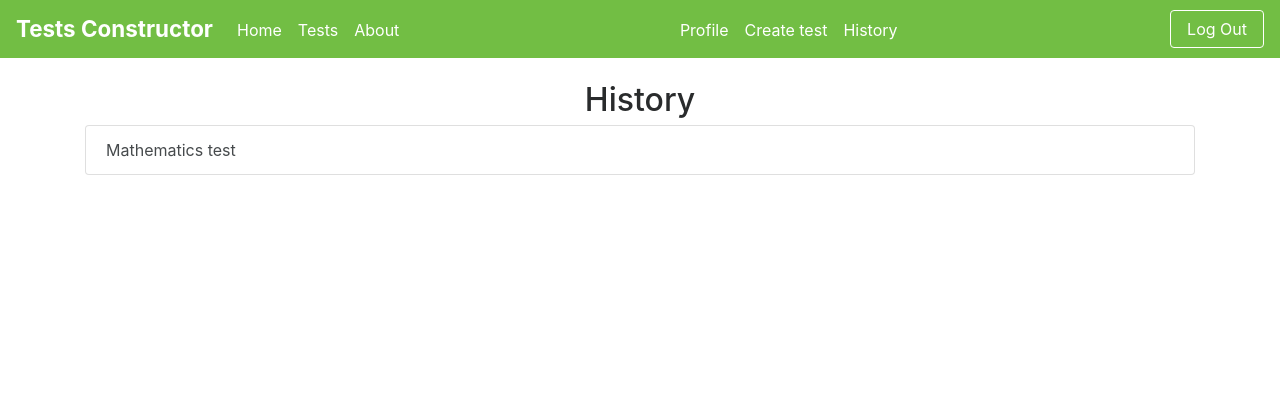
After one commit to AndriyHatsyur/final_project, a Flask app: page /history/all in a window 1280 px wide. The commit adds this page. Shown: the top 420 px of the page. Run offline with Flask 2, Linux system fonts and the light colour scheme; a user stored in the database is signed in; some libraries are stand-ins or nearby versions.

Commit message:
add history page

```diff
--- a/application.py
+++ b/application.py
@@ -200,42 +200,94 @@ def createTest(test):
 @app.route('/test/<name>', methods=["GET", "POST"])
 def startTest(name):
 
-    test = Test.get(Test.name == name)
-    question = Questions.select().where(Questions.test == test, Questions.number == request.args.get("q"))
+	if not 'user_id' in session:
+		return redirect(url_for('login'))
 
-    count = Questions.select().where(Questions.test == test).count()
+	test = Test.get(Test.name == name)
 
-    if int(request.args.get("q")) > count:
+	try:
+		History.get(History.test == test.id, History.user == session["user_id"], History.end == True)
+		return render_template('startTest.html', test=test, error=True)
 
-    	return redirect(url_for('result', test=test.name))
+	except:
+	    count = Questions.select().where(Questions.test == test).count()
+
+	    if int(request.args.get("q")) > count:
+
+	    	history = History.create(test = test,\
+	    							 end = True,\
+	    							 user = session["user_id"])
+	    	history.save()
+
+	    	return redirect(url_for('result', test=test.name))
+
+	    q=int(request.args.get("q"))
+
+	    if request.form.get("answer"):
+	    	score = 0
+
+	    	if int(request.form.get("answer")) == test.questions[q-1].answer:
+	    		score = test.questions[q-1].score
+
+	    	history = History.create(test = test,\
+	    							 question = test.questions[q-1],\
+	    							 score = score,\
+	    							 user = session["user_id"])
+	    	history.save()
+
+	    	return redirect(url_for('startTest', name=test.name, q=q+1))
+
+	    return render_template('startTest.html', test=test, i=q-1)
 
 
-    if request.form.get("answer"):
-    	score = 0
+@app.route('/result/<test>')
+def result(test):
 
-    	if int(request.form.get("answer")) == question[0].answer:
-    		score = question[0].score
+	if not 'user_id' in session:
+		return redirect(url_for('login'))
 
-    	history = History.create(test = test.id,\
-    							 questions = question[0].id,\
-    							 answer = score,\
-    							 user = session["user_id"])
-    	history.save()
+	test_ = Test.get(Test.name == test)
 
-    	return redirect(url_for('startTest', name=test.name, q=int(request.args.get("q"))+1))
+	history = History.select().where(History.test == test_, History.user == session["user_id"])
 
-    return render_template('startTest.html',question=question, test=test)
+	scoreTest = 0
+	scoreUser = 0
+	for h in history:
+		if h.question:
+
+			scoreTest = scoreTest + h.question.score
+
+			scoreUser= scoreUser + h.score
+
+	return render_template('result.html', test=test_ , history=history, scoreTest=scoreTest, scoreUser=scoreUser)
 
 
+@app.route('/history/<test>')
+def history(test):
 
-@app.route('/result/<test>', methods=["GET", "POST"])
-def result(test):
+	if not 'user_id' in session:
+		return redirect(url_for('login'))
 
-	test = Test.get(Test.name == test)
+	if test == 'all':
+		history = History.select(History.test).distinct().where(History.user == session["user_id"])
 
-	history = History.select().where(History.test == test.id, History.user == session["user_id"] )
+	else:
 
-	return render_template('result.html', test=test , history=history)
+		test_ = Test.get(Test.name == test)
+		history = History.select().where(History.test == test_, History.user == session["user_id"])
+
+		scoreTest = 0
+		scoreUser = 0
+		for h in history:
+			if h.question:
+
+				scoreTest = scoreTest + h.question.score
+
+				scoreUser= scoreUser + h.score
+		return render_template('history.html', test=test , history=history, scoreTest=scoreTest, scoreUser=scoreUser)
+
+	return render_template('history.html', history=history, test=test)
+
 
 if __name__ == '__main__':
     app.run(debug=True)
--- a/model.py
+++ b/model.py
@@ -62,10 +62,11 @@ class Answer(Model):
         yield 'number', self.number
 
 class History(Model):
-    test = IntegerField()
-    questions = IntegerField()
-    answer = IntegerField()
+    test = ForeignKeyField(Test, related_name='tests')
+    question = ForeignKeyField(Questions, related_name='questions', null=True)
+    score = IntegerField(null=True)
     user = IntegerField()
+    end = BooleanField(null=True)
 
     class Meta:
         database = db
@@ -73,3 +74,5 @@ class History(Model):
 #History.create_table()
 #Questions.create_table()
 #Answer.create_table()
+#User.create_table()
+#Test.create_table()
--- a/templates/about.html
+++ b/templates/about.html
@@ -1,7 +1,7 @@
 {% extends "layout.html" %} {% block title%} | About {% endblock %} {% block content %}
 <div class="container-fluid about-page">
-    <h1>About TestsDesigner</h1>
+    <h1>About Test Constructor</h1>
     <br>
-    <p>Without tests today, not a single teacher, be it a school teacher or a professor of a thousand-thousand online course. Using TestsDesigner, you can create tests where students will select the correct answers from the suggested ones. It's very easy to use - in the interface you can sort it out in just a few minutes.</p>
+    <p>Without tests today, not a single teacher, be it a school teacher or a professor of a thousand-thousand online course. Using Tests Constructor, you can create tests where students will select the correct answers from the suggested ones. It's very easy to use - in the interface you can sort it out in just a few minutes.</p>
 </div>
 {% endblock %}
--- /dev/null
+++ b/templates/history.html
@@ -0,0 +1,32 @@
+{% extends "layout.html" %} {% block title%} | History {% endblock %} {% block content %}
+<div class="container">
+    {% if test == 'all' %}
+    <br>
+    <center>
+        <h2>History</h2></center>
+    <ul class="list-group">
+        {% for h in history %}
+        <a href="{{h.test.name}}" class="list-group-item list-group-item-action">{{h.test.name}}</a> {% endfor %}
+    </ul>
+    {% else %}
+    <br>
+    <center>
+        <h2>History {{test}}</h2></center>
+    <div class="card">
+        <div class="card-block">
+            <p>Maximum score for the test : {{scoreTest}}</p>
+            <footer>You score points : {{scoreUser}}
+            </footer>
+        </div>
+    </div>
+    <ul class="list-group">
+        {% for h in history %} {% if h.score > 0 %}
+        <li class="list-group-item list-group-item-success">{{h.question.description}}</li>
+        {% elif h.score == 0 %}
+        <li class="list-group-item list-group-item-danger">{{h.question.description}}</li>
+        {% endif %} {% endfor %}
+    </ul>
+</div>
+{% endif %}
+</div>
+{% endblock %}
--- a/templates/layout.html
+++ b/templates/layout.html
@@ -17,14 +17,15 @@
             <button class="navbar-toggler navbar-toggler-right" type="button" data-toggle="collapse" data-target="#navbarSupportedContent" aria-controls="navbarSupportedContent" aria-expanded="false" aria-label="Toggle navigation">
                 <span class="navbar-toggler-icon"></span>
             </button>
-            <a class="navbar-brand" href="/">TestsDesigner</a>
+            <a class="navbar-brand" href="/">Tests Constructor
+</a>
             <div class="collapse navbar-collapse" id="navbarSupportedContent">
                 <ul class="navbar-nav mr-auto">
                     <li class="nav-item">
                         <a class="nav-link" href="/">Home <span class="sr-only">(current)</span></a>
                     </li>
                     <li class="nav-item">
-                        <a class="nav-link" href="/test-list">Test list</a>
+                        <a class="nav-link" href="/test-list">Tests</a>
                     </li>
                     <li class="nav-item">
                         <a class="nav-link" href="/about">About</a>
@@ -37,6 +38,9 @@
                     </li>
                     <li class="nav-item">
                         <a class="nav-link" href="/create-test/new">Create test</a>
+                    </li>
+                    <li class="nav-item">
+                        <a class="nav-link" href="/history/all">History</a>
                     </li>
                 </ul>
                 {% endif %} {% if not session.user_id %}
```
Also changed, not shown: templates/index.html (+4 -4 lines), templates/result.html (+16 -3 lines), templates/startTest.html (+10 -4 lines), tests.db.
